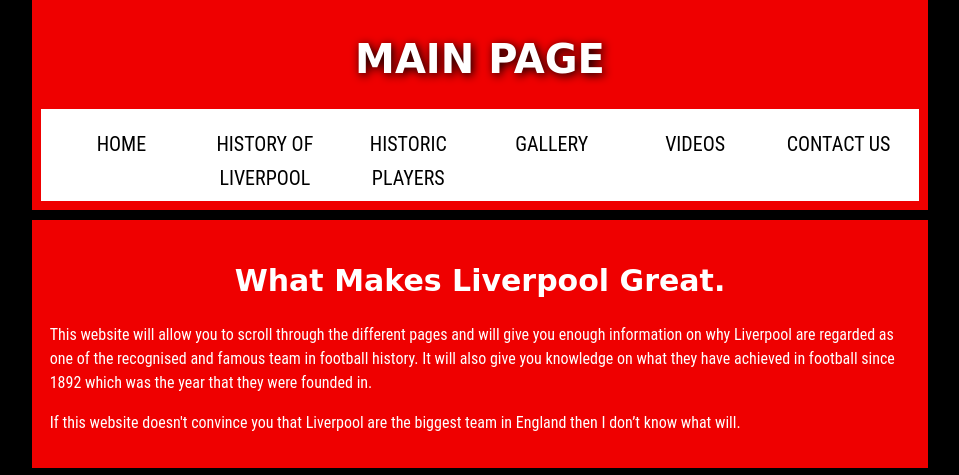
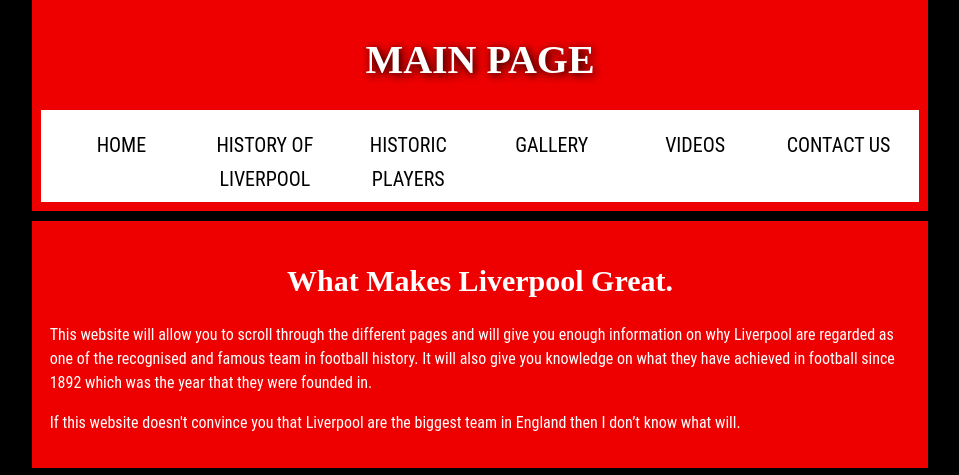
Before and after one commit to Umran06/Umran06.github.io, a plain HTML site: page main_page.html in a window 1280 px wide. Shown: the top 475 px of the page, without its empty margins (160-1119 px from the left). Drawn offline with Linux system fonts and the light colour scheme.

Commit message:
Update style.css

```diff
--- a/style.css
+++ b/style.css
@@ -18,7 +18,6 @@
 
 
 h1, h2, h3 {
-  font-family: 'Cinzel Decorative', cursive;
   color: #FFFFFF;
 }
 
```
